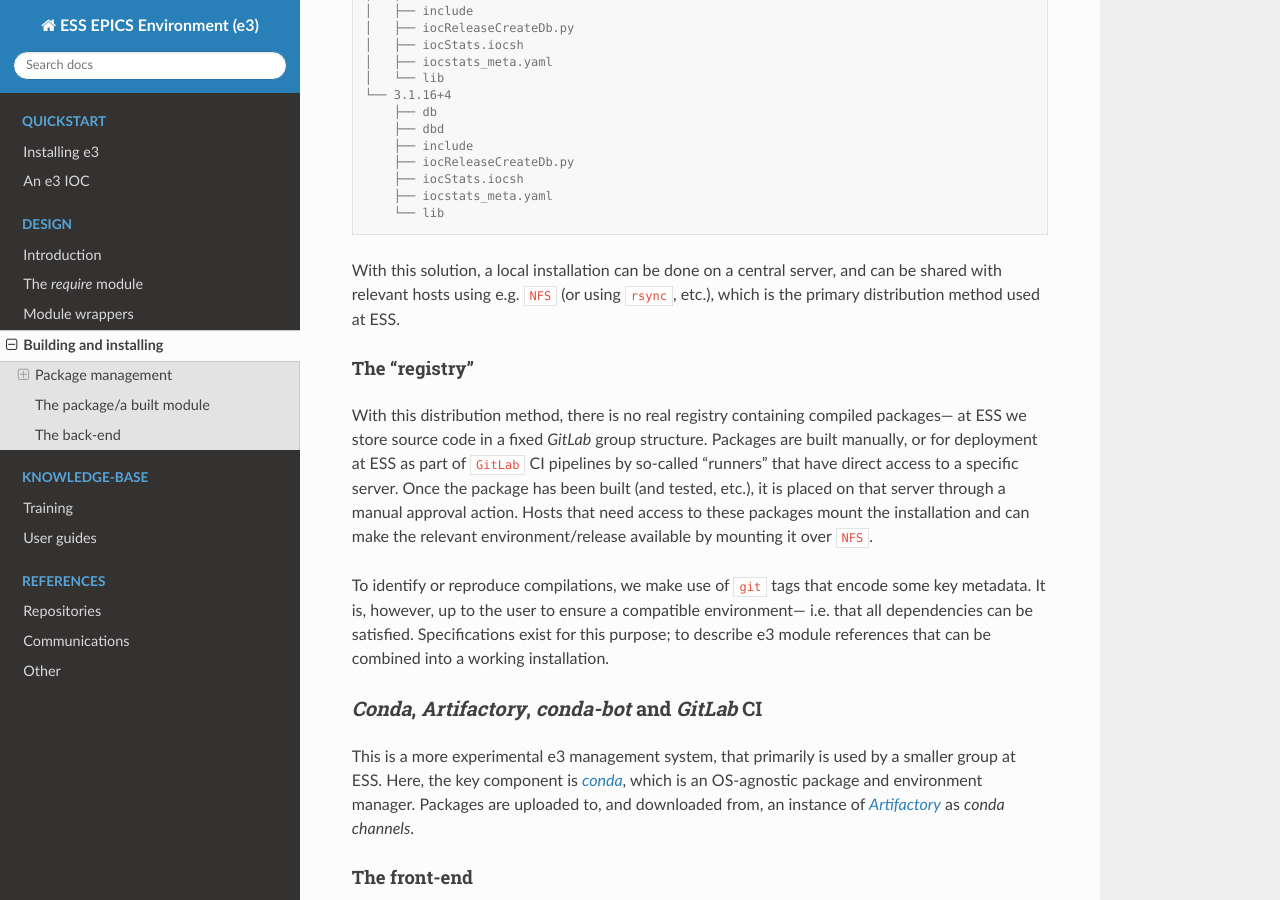
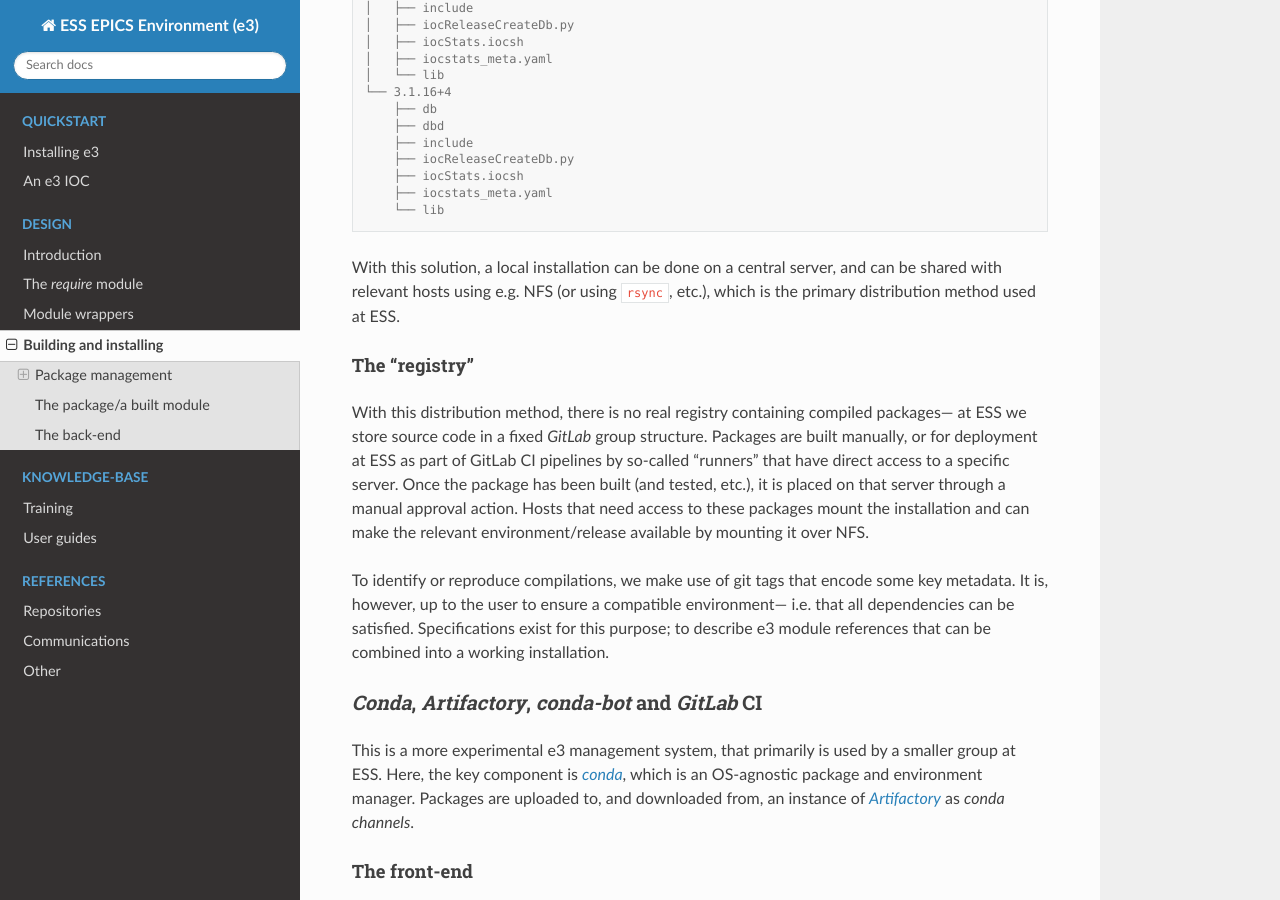
Before and after one commit to ttkorhonen/e3pages, a Sphinx documentation site: the page built from docs/design/4_package_management.md, in a window 1280 px wide and 900 px high, scrolled down 2259 px. Built offline with Sphinx 7.4.7 and the Read the Docs theme 2.0.0, drawn with Linux system fonts in a browser that asks for light colours; some of the changed text lies outside the part shown.

Commit message:
E3-900: Remove monospace formatting for technologies

````diff
--- a/docs/design/4_package_management.md
+++ b/docs/design/4_package_management.md
@@ -38,15 +38,15 @@ custom tooling, and the other one uses existing community tooling. These solutio
 require different project structures, and the *wrappers* for the latter solution
 are referred to as *conda recipes*.
 
-### The `e3` python package, a source code registry, `git` tags, and *GitLab* CI
+### The `e3` python package, a source code registry, git tags, and *GitLab* CI
 
 This is the default e3 management solution in use at ESS, which is based on the
 solution in use at PSI. Here, only source code and (select) *references* are stored,
-as `git` tags. There is thus no package registry but only a *source code* registry,
+as git tags. There is thus no package registry but only a *source code* registry,
 i.e. users will instead have to compile their own modules, and will have to rely
 on so-called *specifications* to know which module versions can generate a working
 environment. The installation is then (typically) shared by multiple hosts by
-having them on a single machine that exports them as mount points over `NFS`.
+having them on a single machine that exports them as mount points over NFS.
 
 #### The front-end
 
@@ -62,7 +62,7 @@ one or several environments, and can activate the environment of interest. Envir
 can be local (e.g. in ones' own userspace) or be global (for example installed under
 `/opt`), and can be installed on network machines to guarantee a shared installation,
 which is the strategy used at ESS; there are servers that distribute e3 installations
-over `NFS`.
+over NFS.
 
 #### The installation
 
@@ -123,20 +123,20 @@ the following:
 ```
 
 With this solution, a local installation can be done on a central server,
-and can be shared with relevant hosts using e.g. `NFS` (or using `rsync`, etc.),
+and can be shared with relevant hosts using e.g. NFS (or using `rsync`, etc.),
 which is the primary distribution method used at ESS.
 
 #### The "registry"
 
 With this distribution method, there is no real registry containing compiled packages---
 at ESS we store source code in a fixed *GitLab* group structure. Packages are built
-manually, or for deployment at ESS as part of `GitLab` CI pipelines by so-called
+manually, or for deployment at ESS as part of GitLab CI pipelines by so-called
 "runners" that have direct access to a specific server. Once the package has been
 built (and tested, etc.), it is placed on that server through a manual approval action.
 Hosts that need access to these packages mount the installation and can make the
-relevant environment/release available by mounting it over `NFS`.
+relevant environment/release available by mounting it over NFS.
 
-To identify or reproduce compilations, we make use of `git` tags that encode some
+To identify or reproduce compilations, we make use of git tags that encode some
 key metadata. It is, however, up to the user to ensure a compatible environment---
 i.e.  that all dependencies can be satisfied. Specifications exist for this purpose;
 to describe e3 module references that can be combined into a working installation.
````
